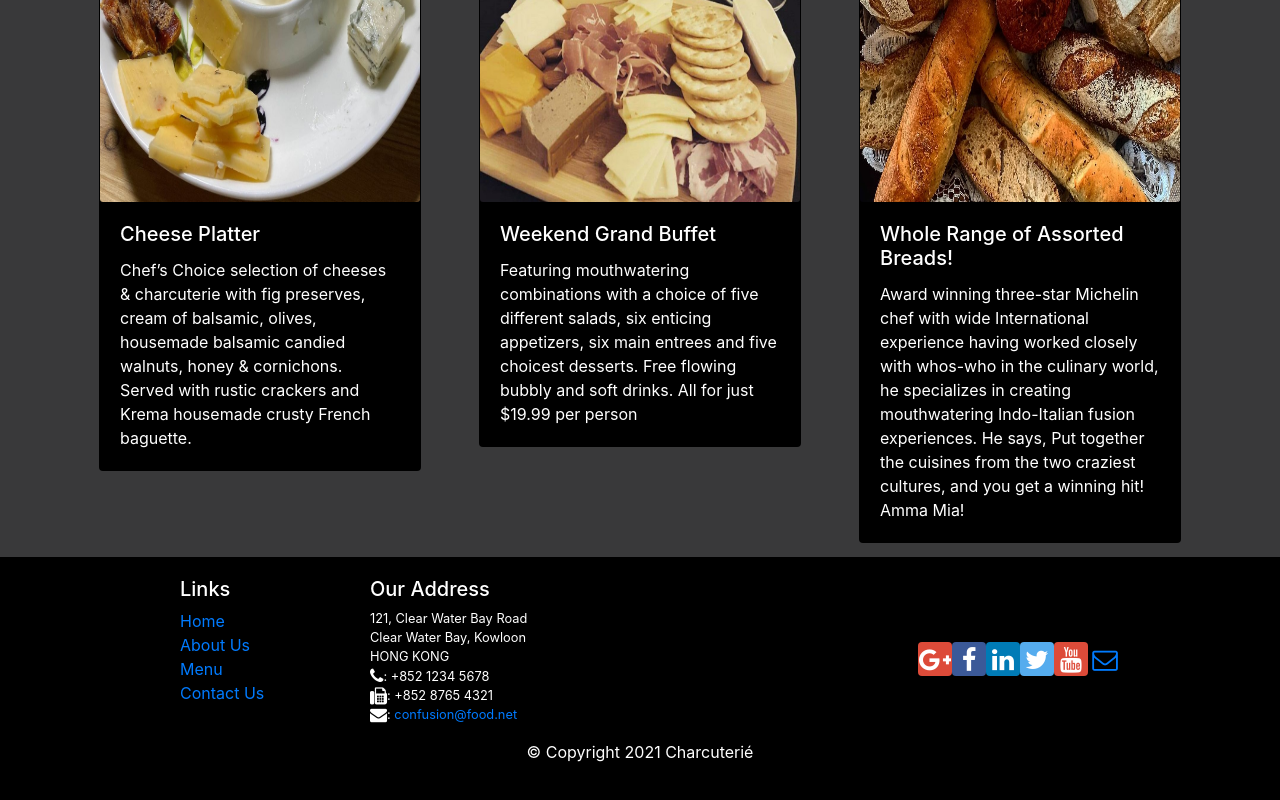
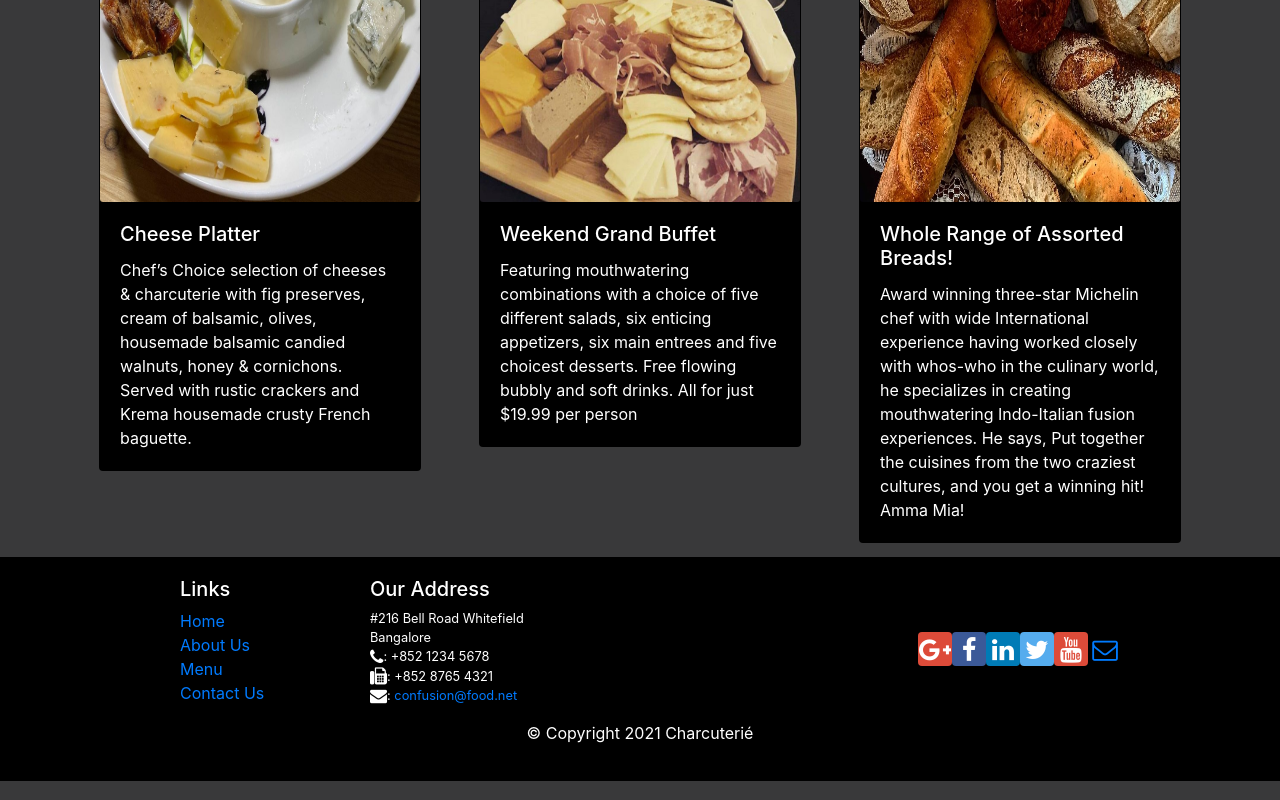
Before and after one commit to TejasviKashyap/Web-Tech-Proj, a React (Create React App) app: page /home in a window 1280 px wide. Shown: the part 691-1491 px from the top of the page. Built offline with nearby package versions, Linux system fonts and the light colour scheme.

Commit message:
I'm doneeeeee

```diff
--- a/src/components/FooterComponent.js
+++ b/src/components/FooterComponent.js
@@ -17,9 +17,7 @@ function Footer(props){
                 <div className="col-7 col-sm-5">
                     <h5>Our Address</h5>
                     <address>
-		              121, Clear Water Bay Road<br />
-		              Clear Water Bay, Kowloon<br />
-		              HONG KONG<br />
+                    #216 Bell Road <nr /> Whitefield <br /> Bangalore <br />
 		              <i className="fa fa-phone fa-lg"></i>: +852 1234 5678<br />
 		              <i className="fa fa-fax fa-lg"></i>: +852 8765 4321<br />
 		              <i className="fa fa-envelope fa-lg"></i>: <a href="mailto:confusion@food.net">
```
